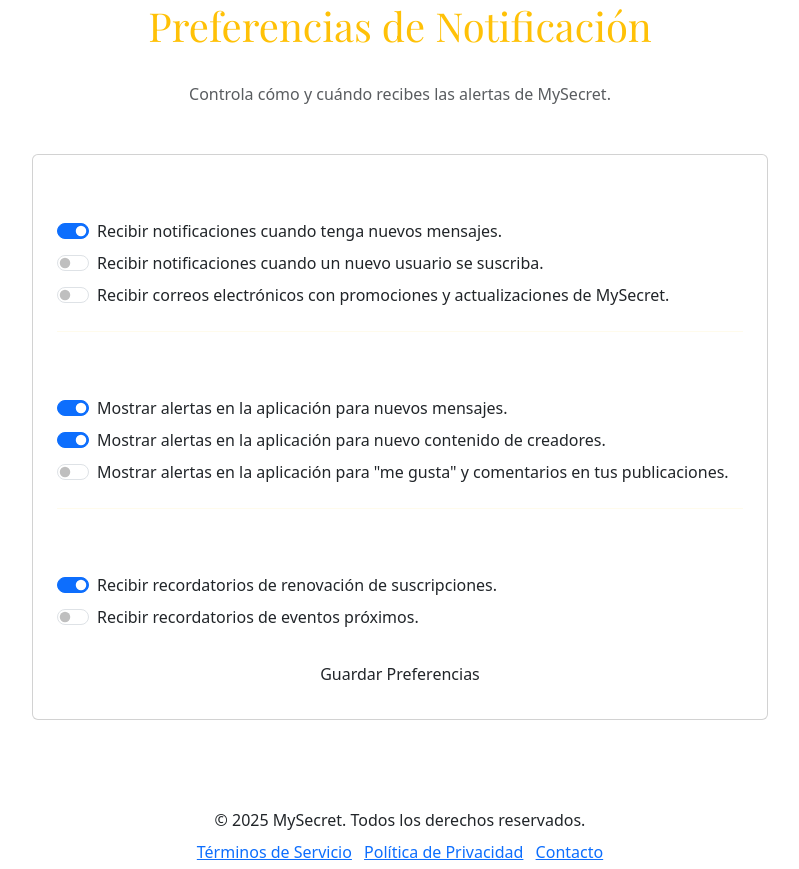
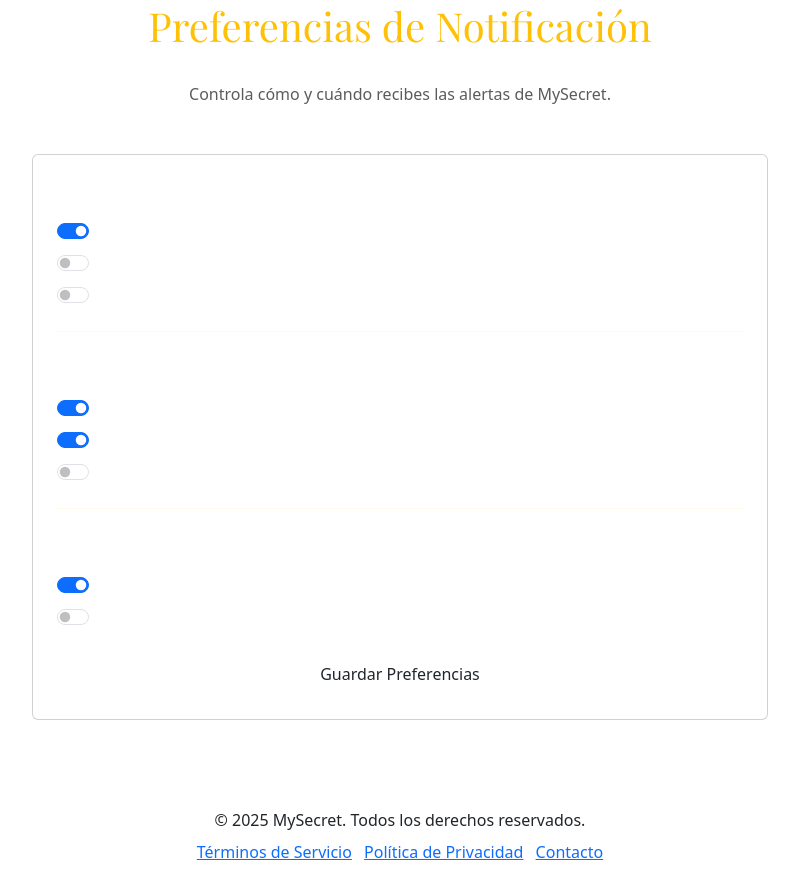
Before and after one commit to Alepro418/MySecret, a PHP site: page /fan/notification_settings.php in a window 1280 px wide. Shown: the part 404-1273 px from the top of the page, without its empty margins (240-1039 px from the left). Run offline with PHP 8.4, Linux system fonts and the light colour scheme.

Commit message:
In this commit, a small detail in the notification settings was resolved.

```diff
--- a/src/php/fan/notification_settings.php
+++ b/src/php/fan/notification_settings.php
@@ -96,6 +96,9 @@
             background-color: #343a40;
             border-color: #ffc107;
             box-shadow: 0 0 0 0.25rem rgba(255, 193, 7, 0.25);
+            color: white;
+        }
+        .form-check-label {
             color: white;
         }
     </style>
```
